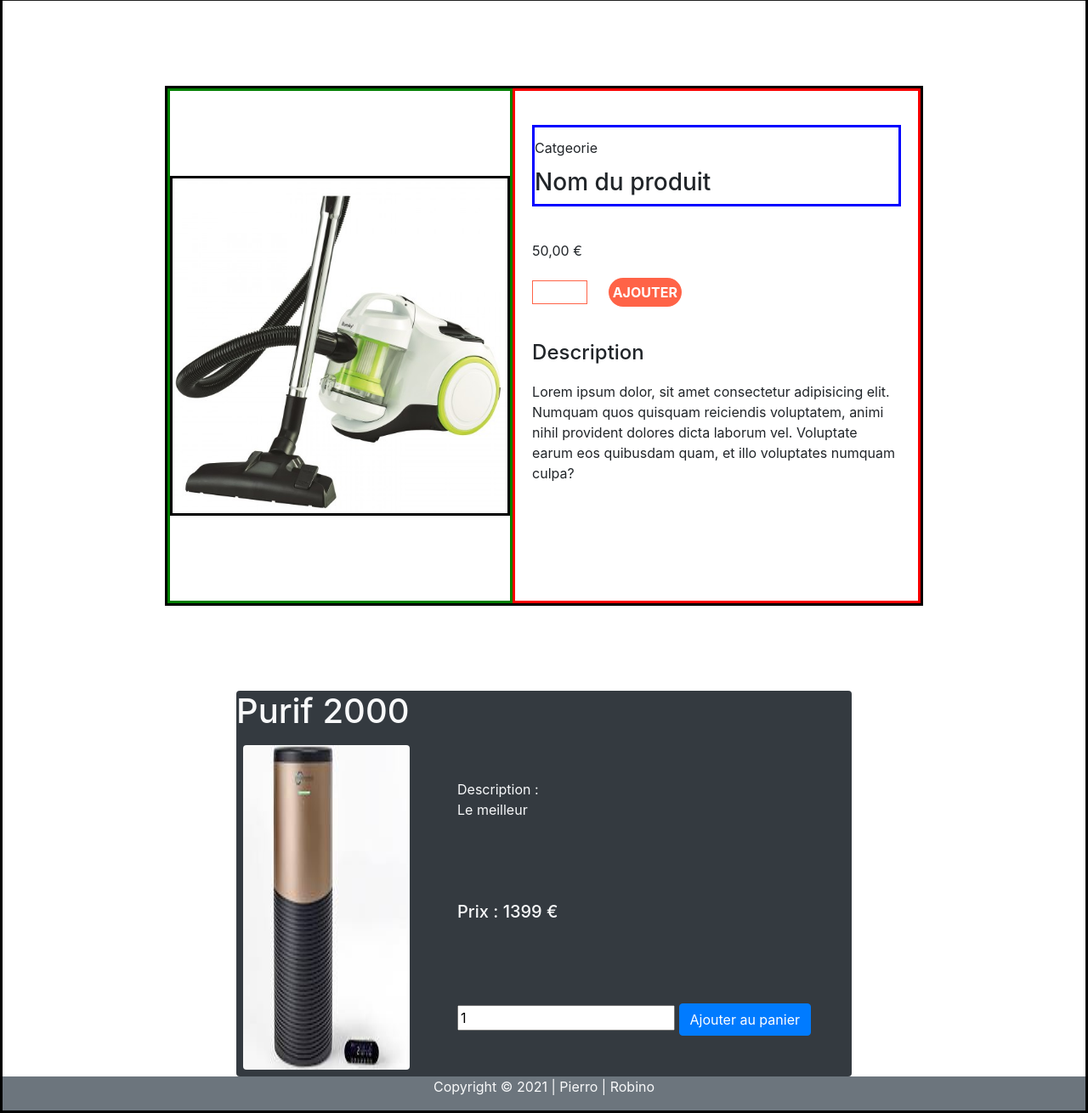
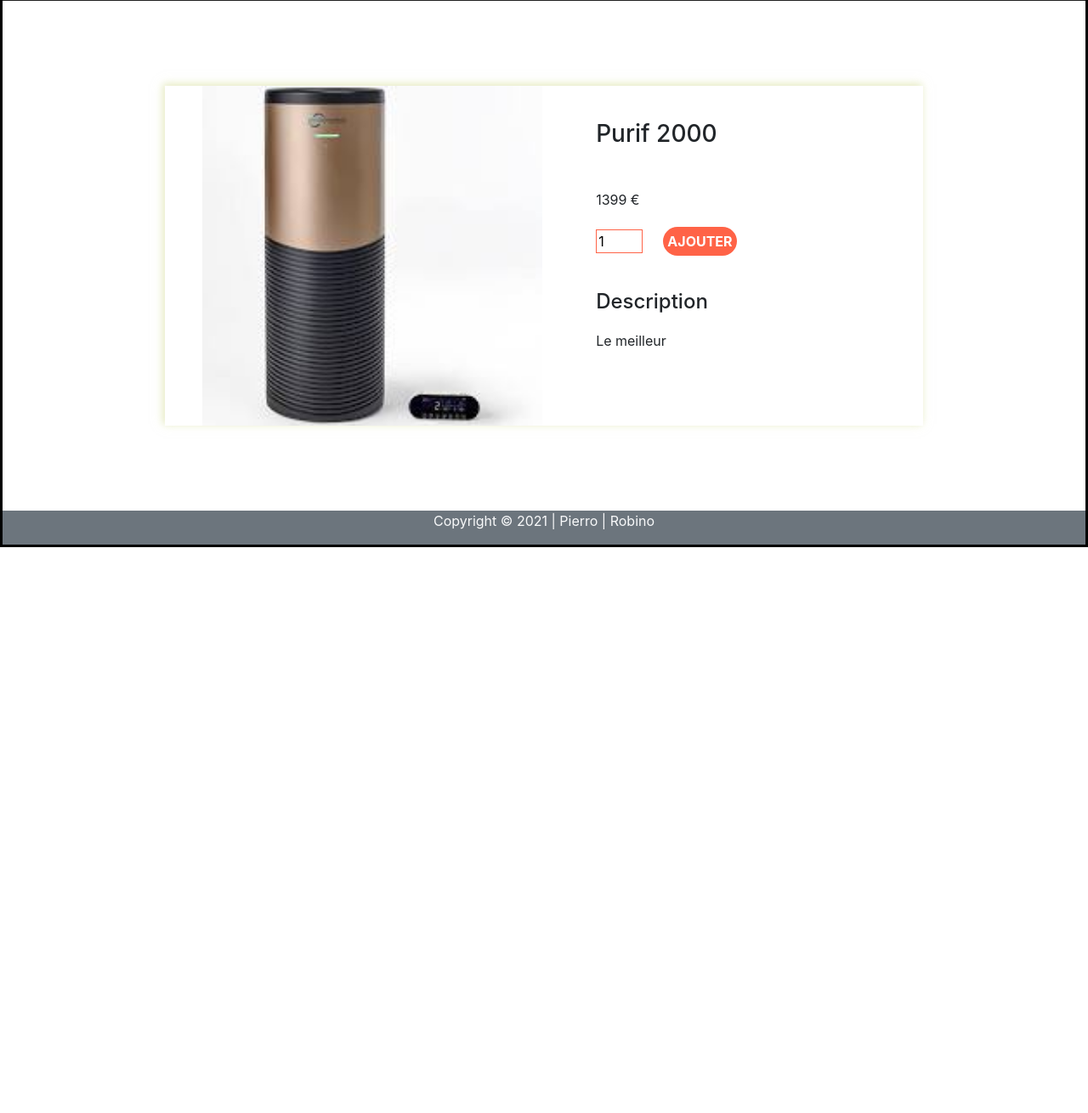
Before and after one commit to robin-papazian/boutique, a PHP site: page /index.php?view=item&product=10 in a window 1280 px wide. Shown: the part 458-1768 px from the top of the page at 85% size. After the commit the page ends 1102 px from the top, so only its background shows below. Run offline with PHP 8.4, Linux system fonts and the light colour scheme; data comes from the database, SQL or seed files in the repository; some libraries are stand-ins or nearby versions.

Commit message:
product done

```diff
--- a/Views/Html/item.php
+++ b/Views/Html/item.php
@@ -8,64 +8,37 @@ if (isset($_GET['product'])) {
     } else {
         $item = $product->byName($name);
     }
+}
 ?>
-    <div class="container-product margin-auto">
-        <div style="margin:auto; border:solid green;">
-            <img src="Views/Public/Pictures/aspirateur.jpg" alt="" class="margin-auto">
+<div class="container-product margin-auto">
+    <?php foreach ($item as $product) : ?>
+        <div style="margin:auto; ">
+            <img src="Views/Public/Pictures/<?= mydir("Views/Public/Pictures", $product['products_name']) ?>" alt="">
         </div>
         <div class="box-product ">
-            <div class="im lh-first" style="border: solid blue;">
-                <span>Catgeorie</span>
-                <h3>Nom du produit</h3>
+            <div class="im lh-first">
+                <h3><?= $product['products_name'] ?></h3>
             </div>
 
-            <span class="im">50,00 &euro; </span>
+            <span class="im"><?= $product['products_price'] ?> &euro; </span>
 
-            <form action="">
+            <form method='post' action='index.php?view=item&product=<?= $product['products_id'] ?>'>
 
-                <!-- en flex -->
-                <input type="number" name="" id="" class="btn-nb">
-                <input type="submit" name="" id="" class="btn-product" value="ajouter">
+                <input type='hidden' name='produit' value="<?= $product['products_id'] ?>">
+                <input type="number" name='nbrproduit' class="btn-nb" value="1" min="1">
+                <input type='submit' name='addtocart' class="btn-product" value="ajouter">
             </form>
             <div class="im-bg">
                 <h4>Description</h4>
-                <p class="im lh-medium">Lorem ipsum dolor, sit amet consectetur adipisicing elit. Numquam quos quisquam reiciendis voluptatem, animi nihil provident dolores dicta laborum vel. Voluptate earum eos quibusdam quam, et illo voluptates numquam culpa?</p>
+                <p class="im lh-medium"> <?= $product['products_description'] ?> </p>
             </div>
 
         </div>
-    </div>
-    <div class="d-flex justify-content-around">
-        <?php
-        foreach ($item as $product) { ?>
-            <div class="bg-dark rounded">
-                <h1 class="text-light"><?= $product['products_name'] ?></h1>
-                <div class="d-flex">
-                    <img class="m-2 rounded" src="Views/Public/Pictures/<?= mydir("Views/Public/Pictures", $product['products_name']) ?>">
-                    <div class="d-flex flex-column">
-                        <p class="text-light m-5">
-                            Description : <br /><?= $product['products_description'] ?><br />
-                        </p>
-                        <h5 class="text-light m-5">Prix : <?= $product['products_price'] ?> €
-                        </h5>
+    <?php endforeach; ?>
+</div>
 
-                        <form class="m-5" method='post' action='index.php?view=item&product=<?= $product['products_id'] ?>'>
-                            <input type='hidden' name='produit' placeholder="Nombre de produits" value="<?= $product['products_id'] ?>">
-                            <input type='number' name='nbrproduit' placeholder="Nombre de produits" value="1" min="1">
-                            <input class="btn btn-primary" type='submit' name='addtocart' value="Ajouter au panier">
-                        </form>
-                    </div>
-                </div>
-            </div>
-    </div>
-<?php
-        }; ?>
-<?php
-};
-?>
 <?php
 if (isset($_POST['addtocart'])) {
     $_SESSION['panier'][$_POST['produit']] = $_POST['nbrproduit'];
 }
-
-
 ?>
--- a/Views/Public/Css/style.css
+++ b/Views/Public/Css/style.css
@@ -211,20 +211,19 @@ h2 {
 
 /*Product*/
 .container-product {
-  border: solid black;
   width: 70%;
   height: 60%;
   display: flex;
+  box-shadow: -2px -2px 8px rgba(233, 237, 201, 1),
+    -2px -2px 12px rgba(233, 237, 201, 0.5);
 }
 
 .container-product img {
-  border: solid black;
   width: 400px;
   height: 400px;
 }
 
 .box-product {
-  border: solid red;
   padding: 20px;
   display: flex;
   flex-direction: column;
```
